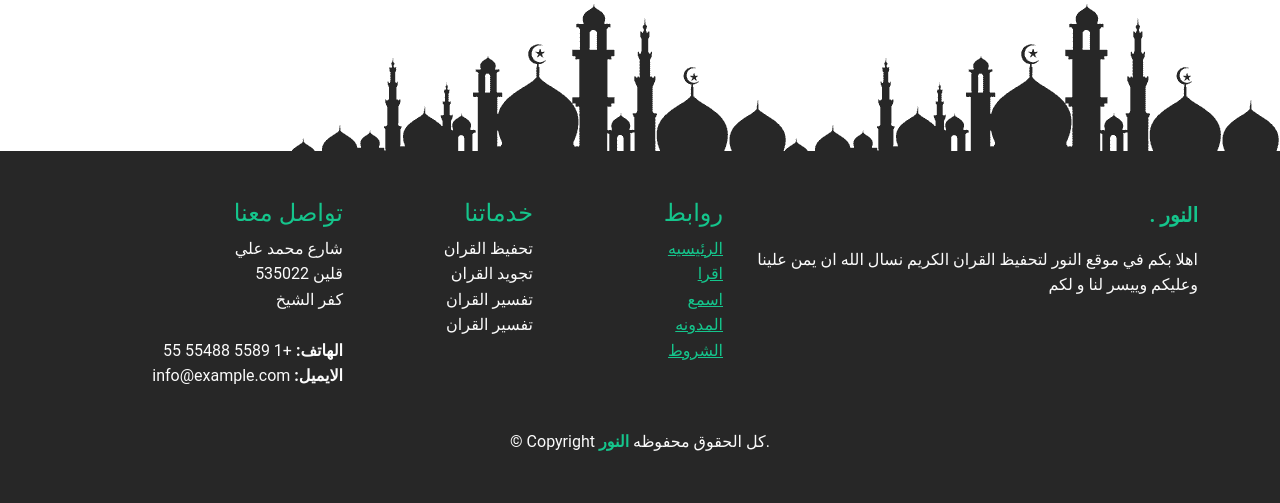
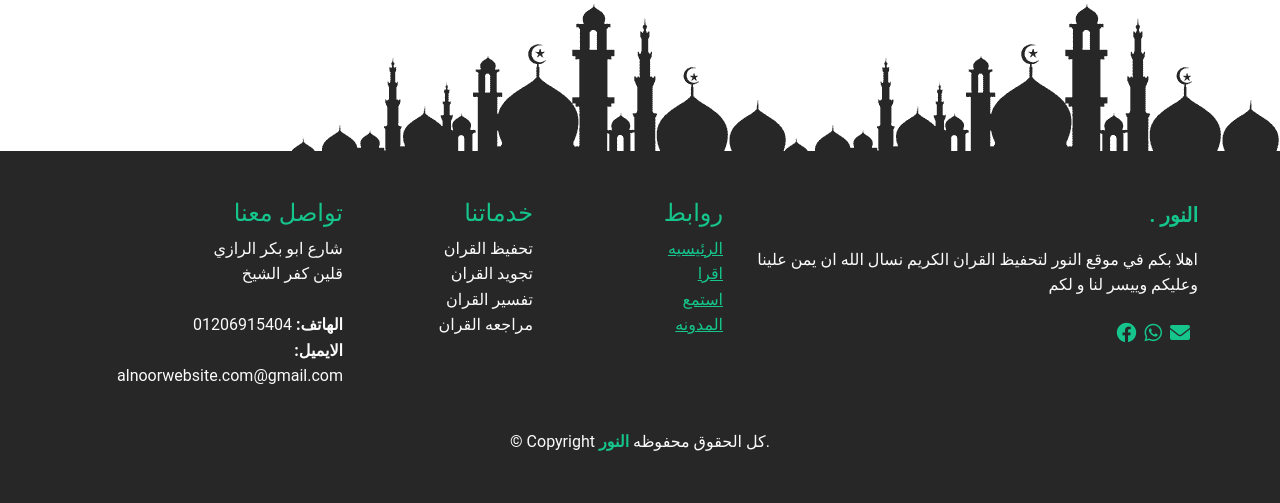
Before and after one commit to KareemSolimanDev/alnoor-lite, a Flask app: page / in a window 1280 px wide. Shown: the part 4596-5099 px from the top of the page. Run offline with Flask 3, Linux system fonts and the light colour scheme; data that the repository does not hold is empty; some libraries are stand-ins or nearby versions.

Commit message:
finish project

```diff
--- a/templates/home.html
+++ b/templates/home.html
@@ -301,7 +301,7 @@
 
     </div>
   </section>
-  <section  class="py-5">
+  <section  class="py-5" id="contact">
     <div class="container" >
 
       <div class="text-center">
--- a/templates/layout.html
+++ b/templates/layout.html
@@ -6,8 +6,9 @@
   <meta content="width=device-width, initial-scale=1.0" name="viewport">
 
   <title>Alnoor Website - {{title}}</title>
-  <meta content="" name="description">
-  <meta content="" name="keywords">
+  <meta content="Alnoor website is a services by norhan shalaby to learn quran with cheapest cost " name="description">
+  <meta content="kareem alsayd" name="author">
+  <meta content="alnoor , النور , موقع نورهان شلبي , نورهان شلبي , موقع النور لتحفيظ القران , موقع النور في مدينه قلين" name="keywords">
 
   <!-- Favicons -->
   <link href="{{url_for('static',filename='images/mainimg.png')}}" rel="icon">
@@ -35,7 +36,7 @@
     <!-- Container wrapper -->
     <div class="container">
       <!-- Navbar brand -->
-      <a href="" class="navbar-brand fw-bold text-green">
+      <a href="{{url_for('home')}}" class="navbar-brand fw-bold text-green">
         <span><i class="fa-solid fa-mosque"></i></span><span> &nbsp;النور</span>
       </a>
       <!-- Toggle button -->
@@ -56,25 +57,26 @@
         <!-- Left links -->
         <ul class="navbar-nav m-auto mb-2 mb-lg-0">
           <li class="nav-item ">
-            <a class="nav-link active" href="#">الرئيسيه</a>
+            <a class="nav-link active" href="{{url_for('home')}}">الرئيسيه</a>
           </li>
           <li class="nav-item">
-            <a class="nav-link " href="#">من نحن</a>
+            <a class="nav-link " href="{{url_for('about')}}">من نحن</a>
           </li>
           <li class="nav-item">
-            <a class="nav-link " href="#">تواصل معنا</a>
+            <a class="nav-link " href="#contact">تواصل معنا</a>
           </li>
           <li class="nav-item">
-            <a class="nav-link " href="#">المدونه</a>
+            <a class="nav-link " href="{{url_for('blog')}}">المدونه</a>
           </li>
         </ul>
         <!-- Left links -->
 
         <div>
           {%if current_user.is_authenticated%}
-          <i class="fa-solid fa-user-tie bg-mixed p-2 rounded-circle"></i>
+          <a href="{{url_for('user',uname=current_user.uname)}}"><i class="fa-solid fa-user-tie bg-mixed p-2 rounded-circle"></i></a>
+
           {%else%}
-          <button type="button" class="btn bg-mixed text-light rounded-pill">انشاء حساب</button>
+          <button type="button" class="btn bg-mixed text-light rounded-pill"> <a href="{{url_for('register')}}" class="text-light">انشاء حساب</a></button>
           {%endif%}
 
         </div>
@@ -109,23 +111,34 @@
       <div class="container">
         <div class="row gy-4">
           <div class="col-lg-5 col-md-12 ">
-            <a href="index.html" class="d-flex align-items-center pb-3">
+            <a href="{{url_for('home')}}" class="d-flex align-items-center pb-3">
               <span class="fw-bold text-green fs-5">النور .</span>
             </a>
             <p >اهلا بكم في موقع النور لتحفيظ القران الكريم نسال الله ان يمن علينا وعليكم وييسر لنا و لكم </p>
             <div class="social-links d-flex mt-4">
-              <a href="#"></a>
+              <a href="mailto:alnoorwebsite.com@gmail.com">
+
+                <i class="fa-solid fa-envelope me-2 fs-5"></i>
+              </a>
+              <a href="https://wa.me/01206915404">
+
+                <i class="fa-brands fa-whatsapp me-2 fs-5"></i>
+              </a>
+              <a href="https://www.facebook.com/profile.php?id=100021540679508">
+
+                <i class="fa-brands fa-facebook me-2 fs-5"></i>
+              </a>
             </div>
           </div>
 
           <div class="col-lg-2 col-6">
             <h4 class="text-green">روابط</h4>
             <ul>
-              <li><a href="#" class="text-green text-decoration-underline">الرئيسيه</a></li>
-              <li><a href="#" class="text-green text-decoration-underline">اقرا</a></li>
-              <li><a href="#" class="text-green text-decoration-underline">اسمع</a></li>
-              <li><a href="#" class="text-green text-decoration-underline">المدونه</a></li>
-              <li><a href="#" class="text-green text-decoration-underline">الشروط</a></li>
+              <li><a href="{{url_for('home')}}" class="text-green text-decoration-underline">الرئيسيه</a></li>
+              <li><a href="{{url_for('read')}}" class="text-green text-decoration-underline">اقرا</a></li>
+              <li><a href="{{url_for('listen')}}" class="text-green text-decoration-underline">استمع</a></li>
+              <li><a href="{{url_for('blog')}}" class="text-green text-decoration-underline">المدونه</a></li>
+
             </ul>
           </div>
 
@@ -135,7 +148,7 @@
               <li>تحفيظ القران</li>
               <li>تجويد القران</li>
               <li>تفسير القران</li>
-              <li>تفسير القران</li>
+              <li>مراجعه القران</li>
 
             </ul>
           </div>
@@ -143,11 +156,11 @@
           <div class="col-lg-3 col-md-12 ">
             <h4 class="text-green">تواصل معنا</h4>
             <p>
-              شارع محمد علي <br>
-              قلين 535022<br>
+              شارع ابو بكر الرازي <br>
+              قلين
               كفر الشيخ <br><br>
-              <strong>الهاتف:</strong> +1 5589 55488 55<br>
-              <strong>الايميل:</strong> info@example.com<br>
+              <strong>الهاتف:</strong> 01206915404<br>
+              <strong>الايميل:</strong> alnoorwebsite.com@gmail.com<br>
             </p>
 
           </div>
--- a/templates/lesson_data.html
+++ b/templates/lesson_data.html
@@ -10,7 +10,7 @@
                       <h5 class="card-title text-green">{{lesson.id}} - {{lesson.title}}</h5>
                     </div>
                   <div class="d-flex justify-content-around text-green fw-bold">
-<p>الكاتب : {{lesson.author.uname}}</p>
+<p>الكاتب : <a href="{{url_for('user',uname=lesson.author.uname)}}" class="text-green">{{lesson.author.fname}}</a></p>
                     <p>في : {{lesson.date_posted.strftime('%Y-%m-%d')}}</p>
                   </div>
                   </div>
--- a/templates/login.html
+++ b/templates/login.html
@@ -35,7 +35,7 @@
 
     <!-- Register link -->
     <div class="text-center">
-      <p> ليس لدي حساب ؟ <a href="#!" class="fw-bold">انشاء حساب</a></p>
+      <p> ليس لدي حساب ؟ <a href="{{url_for('register')}}" class="fw-bold">انشاء حساب</a></p>
     </div>
 
   </form>
--- a/templates/register.html
+++ b/templates/register.html
@@ -61,7 +61,7 @@
 
     <!-- Login link -->
     <div class="text-center">
-      <p>لدي حساب ؟ <a href="#!" class="fw-bold">دخول</a></p>
+      <p>لدي حساب ؟ <a href="{{url_for('login')}}" class="fw-bold">دخول</a></p>
     </div>
   </form>
 </div>
--- a/templates/user_lessons.html
+++ b/templates/user_lessons.html
@@ -18,14 +18,14 @@
         {%for lesson in lessons%}
         <div class="col-sm-6 mb-3 mb-sm-0">
           <div class="card mb-3">
-            <a href="#!" class="ripple"><img src="{{url_for('static',filename='lesson-images/'+lesson.image)}}" class="card-img-top" alt="aticle img"></a>
+            <a href="{{url_for('lesson',id=lesson.id)}}" class="ripple"><img src="{{url_for('static',filename='lesson-images/'+lesson.image)}}" class="card-img-top" alt="aticle img"></a>
 
             <div class="card-body pb-0">
-              <h5 class="card-title text-green">{{lesson.title}}</h5>
+              <h3 class="card-title text-green"><a href="{{url_for('lesson',id=lesson.id)}}" class="text-green">{{lesson.title}}</a></h3>
               <div class="d-flex align-items-center py-2">
                 <i class="fa-solid fa-user-tie bg-mixed p-2 rounded-circle"></i>
                 <div class="me-1 ">
-                  <h6>{{lesson.author.fname}}</h6>
+                  <h6> <a href="{{url_for('user',uname=lesson.author.uname)}}" class="text-green">{{lesson.author.fname}}</a></h6>
                 </div>
               </div>
               <p class="card-footer m-0 p-0 text-muted py-3">{{lesson.date_posted.strftime('%Y-%m-%d')}}</p>
```
Also changed, not shown: templates/user.html (+7 -13 lines).
